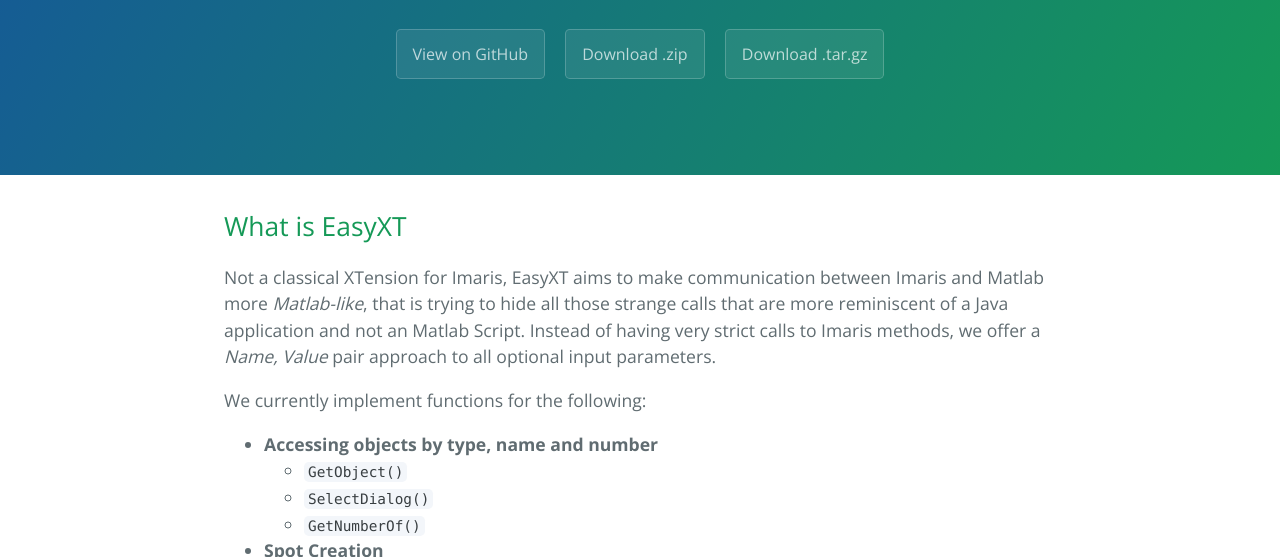
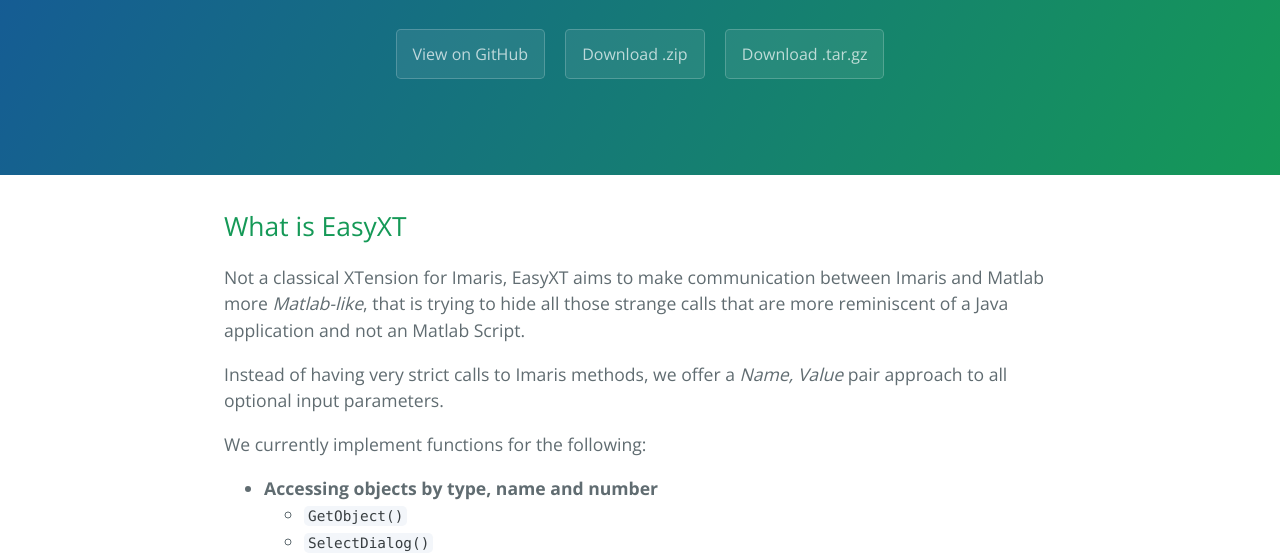
Before and after one commit to BIOP/EasyXT, a plain HTML site: page index.html in a window 1280 px wide. Shown: the part 208-765 px from the top of the page. Drawn offline with nearby package versions, Linux system fonts and the light colour scheme.

```diff
--- a/index.html
+++ b/index.html
@@ -22,7 +22,9 @@
       <h2>
 <a id="what-is-easyxt" class="anchor" href="#what-is-easyxt" aria-hidden="true"><span class="octicon octicon-link"></span></a>What is EasyXT</h2>
 
-<p>Not a classical XTension for Imaris, EasyXT aims to make communication between Imaris and Matlab more <em>Matlab-like</em>, that is trying to hide all those strange calls that are more reminiscent of a Java application and not an Matlab Script. Instead of having very strict calls to Imaris methods, we offer a <em>Name, Value</em> pair approach to all optional input parameters. </p>
+<p>Not a classical XTension for Imaris, EasyXT aims to make communication between Imaris and Matlab more <em>Matlab-like</em>, that is trying to hide all those strange calls that are more reminiscent of a Java application and not an Matlab Script. </p>
+
+<p>Instead of having very strict calls to Imaris methods, we offer a <em>Name, Value</em> pair approach to all optional input parameters. </p>
 
 <p>We currently implement functions for the following:</p>
 
@@ -71,7 +73,9 @@
 <h2>
 <a id="getting-started" class="anchor" href="#getting-started" aria-hidden="true"><span class="octicon octicon-link"></span></a>Getting Started</h2>
 
-<p>All EasyXT needs is the path to the Imaris Application (Usually something like <code>C:\Program Files\Bitplane\Imaris x64 7.6.5\Imaris.exe</code>). This is so that EasyXT can find the <code>ImarisLib.jar</code> file.</p>
+<p>All EasyXT needs is the path to the Imaris Application
+(Usually something like <code>C:\Program Files\Bitplane\Imaris x64 7.6.5\Imaris.exe</code>).
+This is so that EasyXT can find the <code>ImarisLib.jar</code> file.</p>
 
 <p>To do this, you can run </p>
 
```
Also changed, not shown: params.json (+1 -1 lines).
